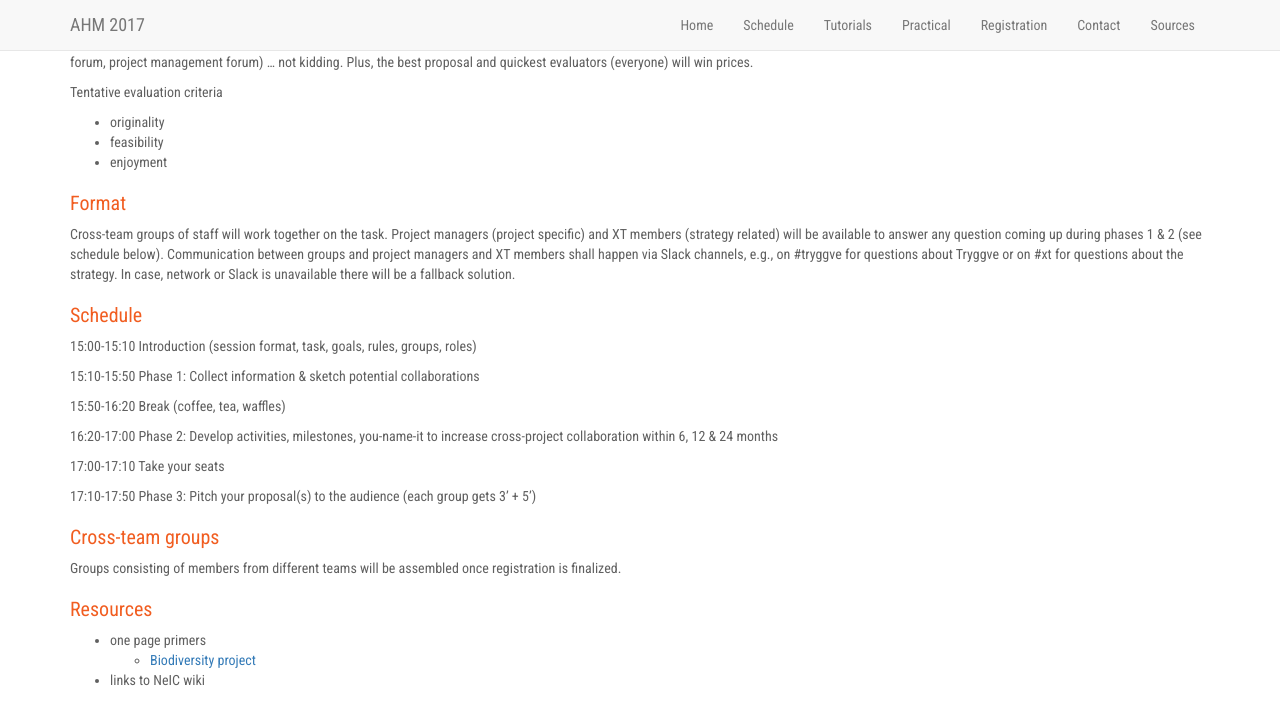
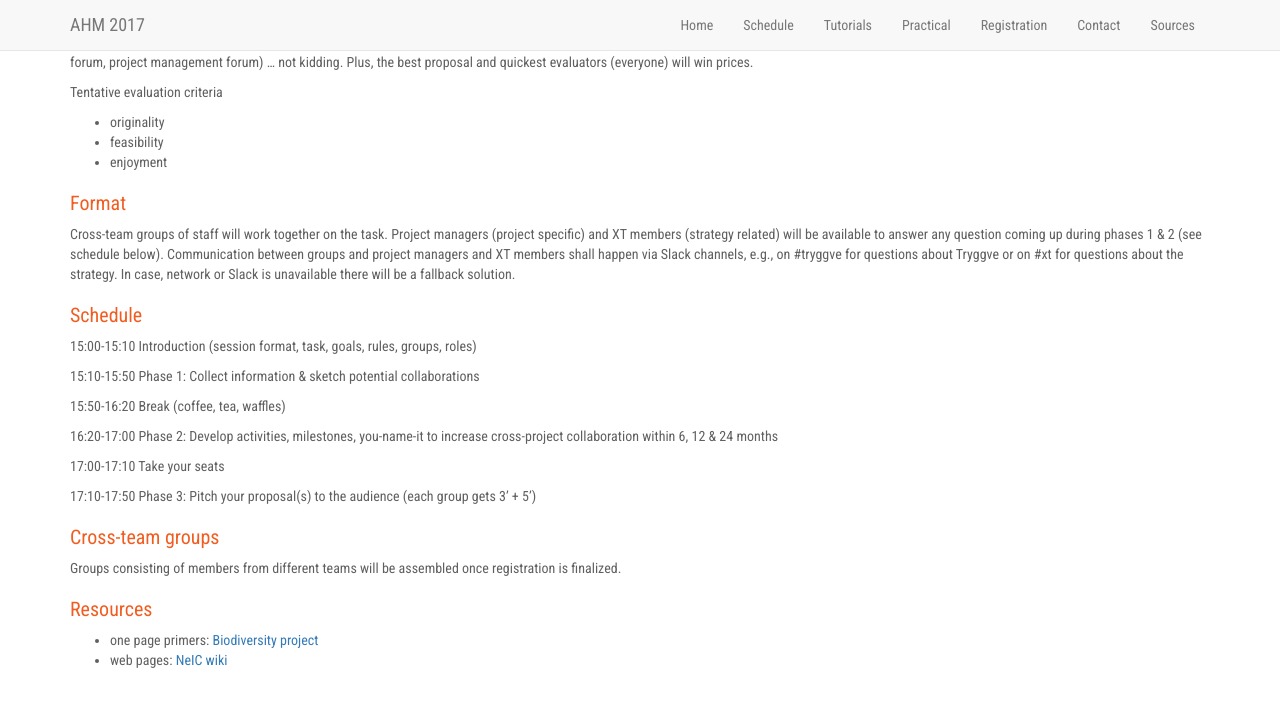
Before and after one commit to neicnordic/ahm17.neic.nordforsk.org, a Jekyll site: the page built from crossteam.md, in a window 1280 px wide and 900 px high, scrolled down 1080 px. Shown: the top 725 px of the window. Built offline with Jekyll 4.4.1, drawn with Linux system fonts in a browser that asks for light colours; nearby versions of some CDN libraries; our own code applies the rules of GitHub Pages for plain Markdown files.

Commit message:
added link to neic wiki

```diff
--- a/crossteam.md
+++ b/crossteam.md
@@ -118,6 +118,5 @@ once registration is finalized.
 
 ### Resources
 
-- one page primers
-    - <a href="/media/one_page_primer_bdi.pdf">Biodiversity project</a>
-- links to NeIC wiki
+- one page primers: <a href="/media/one_page_primer_bdi.pdf">Biodiversity project</a>
+- web pages: <a href="https://wiki.neic.no/wiki/NeIC_Community_Wiki">NeIC wiki</a>
```
